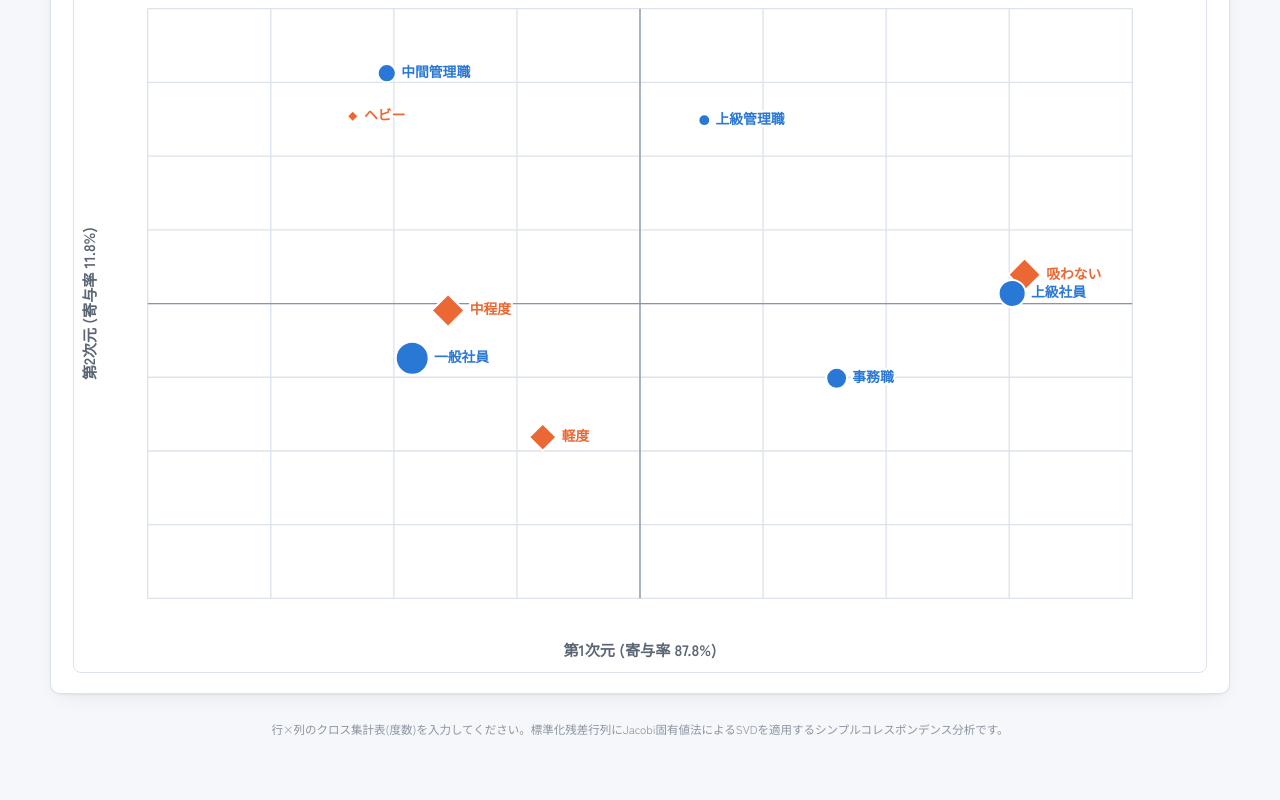
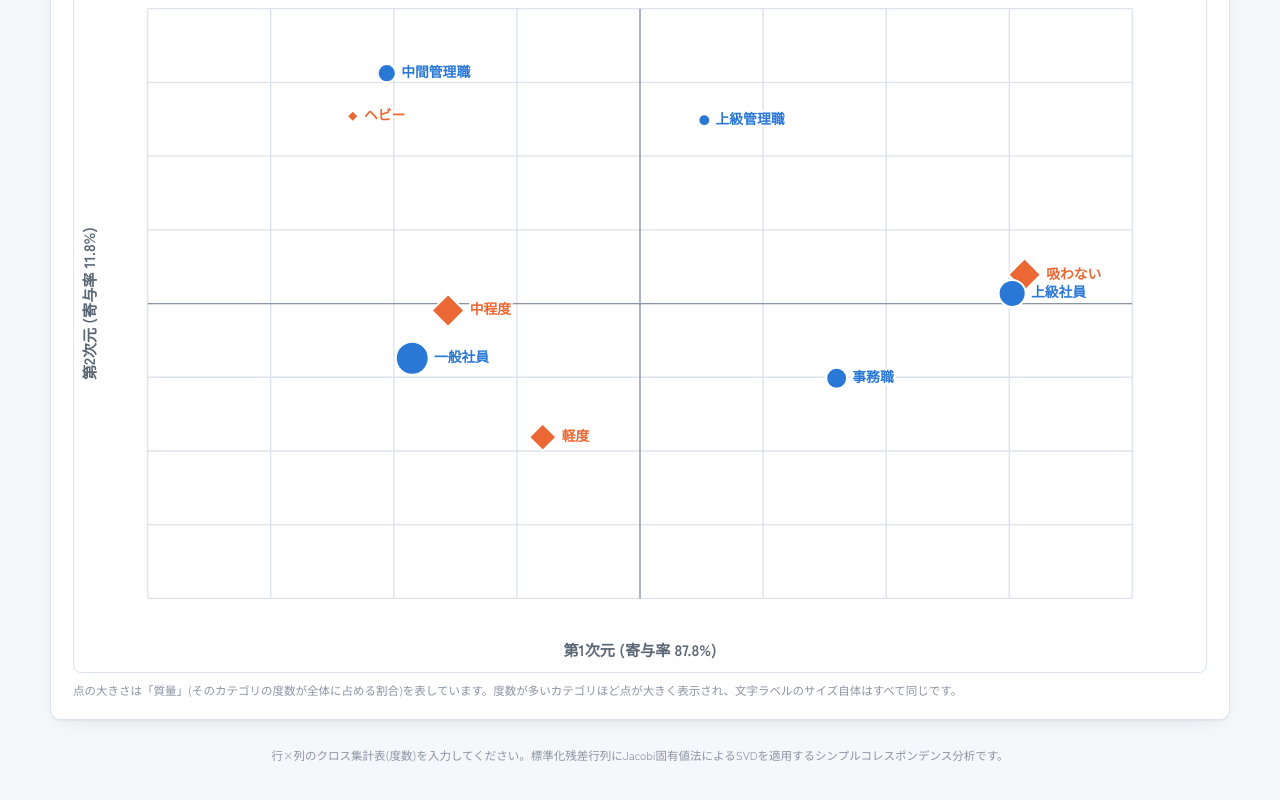
Before and after one commit to valtan-lab/ca-webapp, a plain HTML site: page index.html in a window 1280 px wide. Shown: the part 1663-2463 px from the top of the page. Drawn offline with Linux system fonts and the light colour scheme.

Commit message:
Add files via upload

```diff
--- a/index.html
+++ b/index.html
@@ -377,6 +377,7 @@ footer a{color:inherit;}
         </div>
       </div>
       <div class="chart-box" id="chartBox"></div>
+      <div class="preview-hint" style="margin-top:8px;">点の大きさは「質量」(そのカテゴリの度数が全体に占める割合)を表しています。度数が多いカテゴリほど点が大きく表示され、文字ラベルのサイズ自体はすべて同じです。</div>
     </div>
 
     <div class="tab-panel" data-panel="inertia">
```
